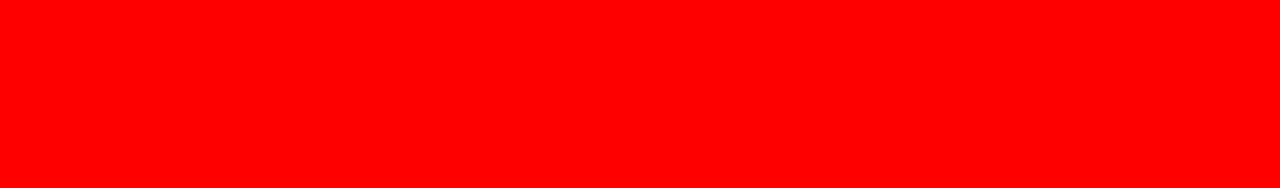
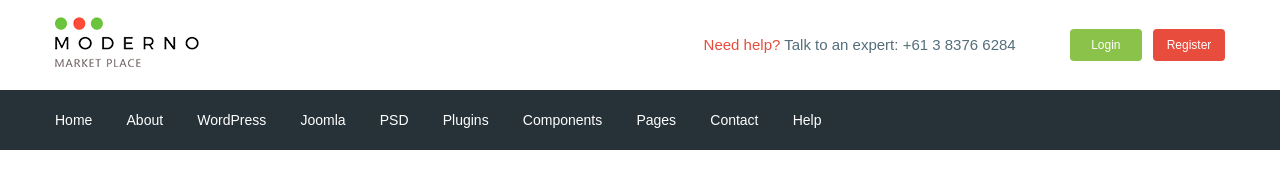
Before and after one commit to Pozzitive11/Moderno, a website: page app/index.html in a window 1280 px wide. Drawn offline with nearby package versions, Linux system fonts and the light colour scheme; files that its build step writes are made by us from their sources.

Commit message:
added header

```diff
--- a/app/index.html
+++ b/app/index.html
@@ -5,11 +5,102 @@
    <meta http-equiv="X-UA-Compatible" content="IE=edge">
    <meta name="viewport" content="width=device-width, initial-scale=1.0">
    <title>Document</title>
+   <link rel="preconnect" href="https://fonts.gstatic.com">
+   <link href="https://fonts.googleapis.com/css2?family=Roboto:wght@500;700&display=swap" rel="stylesheet">
    <link rel="stylesheet" href="css/libs.min.css">
    <link rel="stylesheet" href="css/style.min.css">
 
 </head>
 <body>
+<header class="header">
+   <div class="header__top">
+      <div class="container">
+         <div class="header__top-inner">
+            <div class="logo">
+               <a href="#">
+                  <img src="images/logo.png" alt="">
+               </a>
+            </div>
+            <div class="header__text">
+               <a href="#">
+                  <span>Need help?</span>
+               </a>
+               Talk to an expert:
+               <a class="header__phone" href="tel:+61 3 8376 6284">+61 3 8376 6284</a>
+            </div>
+            <div class="header__box">
+               <a class="basket" href="#"></a>
+               <a href="" class="headrer__btn headrer__btn-login">Login</a>
+               <a href="" class="headrer__btn headrer__btn-register">Register</a>
+            </div>
+         </div>
+      </div>
+   </div>
+   <div class="header__menu">
+      <div class="container">
+         <nav class="menu">
+            <ul class="menu__list">
+               <li>
+                  <a href="#">
+                     Home
+                  </a>
+               </li>
+               <li>
+                  <a href="#">
+                     About
+                  </a>
+               </li>
+               <li>
+                  <a href="#">
+                     WordPress
+                  </a>
+               </li>
+               <li>
+                  <a href="#">
+                     Joomla
+                  </a>
+               </li>
+               <li>
+                  <a href="#">
+                     PSD
+                  </a>
+               </li>
+               <li>
+                  <a href="#">
+                     Plugins
+                  </a>
+               </li>
+               <li>
+                  <a href="#">
+                     Components
+                  </a>
+               </li>
+               <li>
+                  <a href="#">
+                     Pages
+                  </a>
+               </li>
+               <li>
+                  <a href="#">
+                     Contact
+                  </a>
+               </li>
+               <li>
+                  <a href="#">
+                     Help
+                  </a>
+               </li>
+            </ul>
+         </nav>
+      </div>
+   </div>
+
+
+</header>
+
+
+
+
 
 
    <script src="https://ajax.googleapis.com/ajax/libs/jquery/3.5.1/jquery.min.js"></script>
--- /dev/null
+++ b/app/scss/_fonts.scss
@@ -0,0 +1,7 @@
+@font-face{
+   font-family: 'Roboto-Regular', sans-serif;
+   src: url('../fonts/Roboto-Regular.woff2') format('woff2'),
+        url('../fonts/Roboto-Regular.woff') format('woff ');
+        font-weight: 400;
+        font-display: swap;
+}
--- /dev/null
+++ b/app/scss/_global.scss
@@ -0,0 +1,33 @@
+html{
+   box-sizing: border-box;
+}
+
+*,
+*::before,
+*::after{
+   box-sizing: inherit;
+}
+a{
+   display: inline-block;
+   text-decoration: none;
+   color: $text;
+}
+ul,
+li{
+   margin: 0;
+   padding: 0;
+   list-style: none;
+}
+body{
+   font-family: 'Roboto-Regular', sans-serif;
+   font-weight: 400;
+   font-size: 15px;
+   line-height: 24px;
+   color: $text;
+}
+
+.container{
+   max-width: 1200px;
+   margin: 0 auto;
+   padding: 0 15px;
+}
--- /dev/null
+++ b/app/scss/_vars.scss
@@ -0,0 +1,4 @@
+$text: #546e7a;
+$green: #8bc34a;
+$red: #e74c3c;
+$bg: #263238;
--- a/app/scss/style.scss
+++ b/app/scss/style.scss
@@ -1,13 +1,59 @@
-html{
-   box-sizing: border-box;
+@import 'vars';
+@import 'global';
+@import 'fonts';
+
+.header__top-inner{
+   display: flex;
+   justify-content: space-between;
+   height: 90px;
+   align-items: center;
 }
 
-*,
-*::before,
-*::after{
-   box-sizing: inherit;
+.header__text{
+   margin-left: auto;
+   margin-right: 50px;
+   span{
+      color: $red;
+   }
 }
 
-body{
-   background-color: red;
+.headrer__btn{
+   padding: 4px;
+   width: 72px;
+   border-radius: 4px;
+   text-align: center;
+   color: #fff;
+   font-size: 12px;
 }
+
+.headrer__btn-login{
+   background-color: $green;
+}
+
+.headrer__btn-register{
+   background-color: $red;
+   margin-left: 7px;
+}
+
+.header__menu{
+   background-color: $bg;
+}
+
+.menu{
+   display: flex;
+   align-items: center;
+   height: 60px;
+}
+
+.menu__list{
+   li{
+      display: inline-block;
+      & + li{
+         margin-left: 30px;
+      }
+   }
+   a{
+      color: #fff;
+      font-size: 14px;
+   }
+}
--- a/gulpfile.js
+++ b/gulpfile.js
@@ -8,7 +8,7 @@ let gulp = require('gulp'),
    cssmin = require('gulp-cssmin');
 
 gulp.task('sass', function () {
-   return gulp.src('app/scss/style.scss')
+   return gulp.src('app/scss/**/*.scss')
             .pipe(sass({outputStyle: 'compressed'}))
             .pipe(rename({ suffix: '.min' }))
             .pipe(autoprefixer({
@@ -58,7 +58,7 @@ gulp.task('browser-sync', function () {
 });
 
 gulp.task('watch', function () {
-   gulp.watch('app/scss/style.scss', gulp.parallel('sass'))
+   gulp.watch('app/scss/**/*.scss', gulp.parallel('sass'))
    gulp.watch('app/*.html', gulp.parallel('html'))
    gulp.watch('app/js/*.js', gulp.parallel('js'))
 });
```
Also changed, not shown: app/fonts/Roboto-Regular.woff (added), app/fonts/Roboto-Regular.woff2 (added), app/images/logo.png (added).
